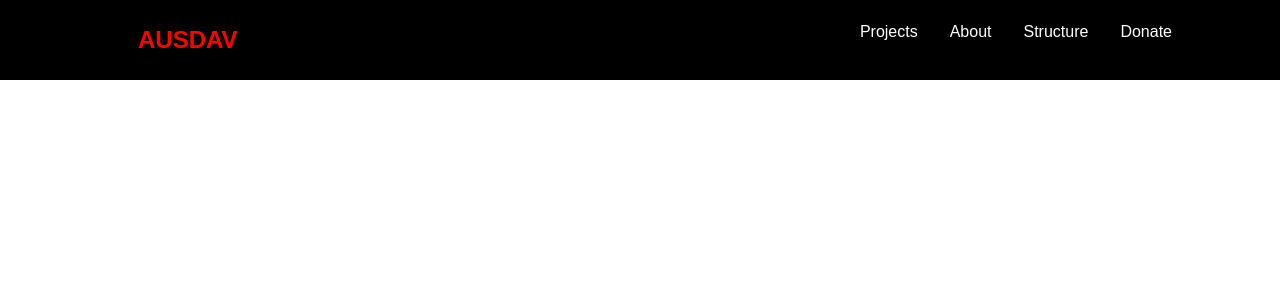
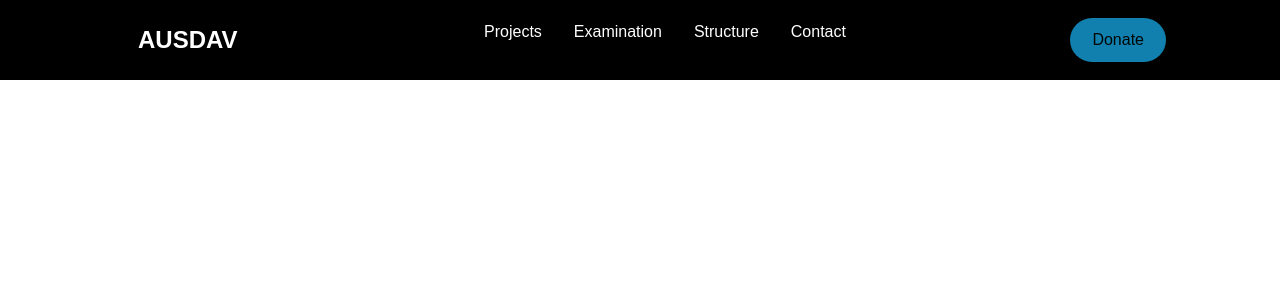
Before and after one commit to Anushan1508/ausdav, a React (Create React App) app: page / in a window 1280 px wide. Shown: the top 300 px of the page. Built offline with nearby package versions, Linux system fonts and the light colour scheme.

Commit message:
Navbar Finished

```diff
--- a/src/components/Navbar/NavbarElements.js
+++ b/src/components/Navbar/NavbarElements.js
@@ -22,6 +22,7 @@
 
 export const NavbarContainer = styled.div
     `
+    color: #fff;
     display: flex;
     justify-content: space-between;
     height: 80px;
@@ -33,7 +34,6 @@
 
 export const NavLogo = styled(LinkR)
     `
-    color: red;
     justify-self: flex-start:
     cursor: pointer;
     font-size: 1.5rem;
@@ -42,6 +42,7 @@
     margin-left: 24px;
     font-weight: bold;
     text-decoration: none;
+    color: #fff;
 `;
 
 export const MobileIcon = styled.div
@@ -79,7 +80,7 @@
 `;
 
 export const NavLinks = styled(LinkS)
-`
+    `
     color: #fff;
     display: flex;
     align-items: center;
@@ -92,3 +93,34 @@
         border-bottom: 3px solid #01bf71;
     }
 `;
+
+export const NavBtn = styled.nav
+    `
+    display: flex;
+    align-items: center;
+
+    @media screen and (max-width: 768px) {
+        display: none;
+    }
+`
+
+export const NavBtnLink = styled(LinkR)
+`
+    border-radius: 50px;
+    background: #1180ae;
+    white-space: nowrap;
+    padding: 10px 22px;
+    color: #010606;
+    font-size: 16px;
+    outline: none;
+    border: none;
+    curser: pointer;
+    trasition: all 0.2s ease-in-out;
+    text-decoration: none;
+
+    &:hover {
+        transition: all 0.2s ease-in-out;
+        background:#fff;
+        color: #010606;
+    }
+`
--- a/src/components/Navbar/index.js
+++ b/src/components/Navbar/index.js
@@ -7,7 +7,9 @@
     MobileIcon,
     NavMenu,
     NavItem,
-    NavLinks
+    NavLinks,
+    NavBtn,
+    NavBtnLink
 } from './NavbarElements';
 
 const Navbar = () => {
@@ -24,15 +26,18 @@
                             <NavLinks to="projects">Projects</NavLinks>
                         </NavItem>
                         <NavItem>
-                            <NavLinks to="about">About</NavLinks>
+                            <NavLinks to="exam">Examination</NavLinks>
                         </NavItem>
                         <NavItem>
                             <NavLinks to="structure">Structure</NavLinks>
                         </NavItem>
                         <NavItem>
-                            <NavLinks to="donate">Donate</NavLinks>
+                            <NavLinks to="contact">Contact</NavLinks>
                         </NavItem>
                     </NavMenu>
+                    <NavBtn>
+                        <NavBtnLink to="/donate">Donate</NavBtnLink>
+                    </NavBtn>
                 </NavbarContainer>
             </Nav>
         </div>
```
